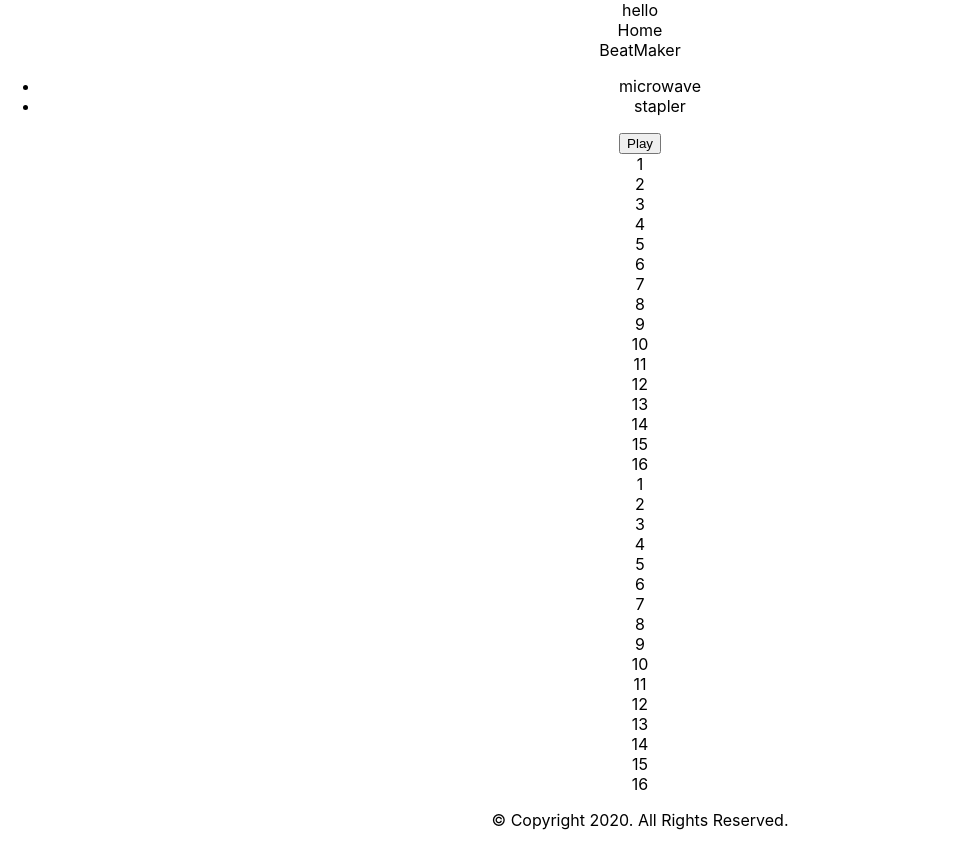
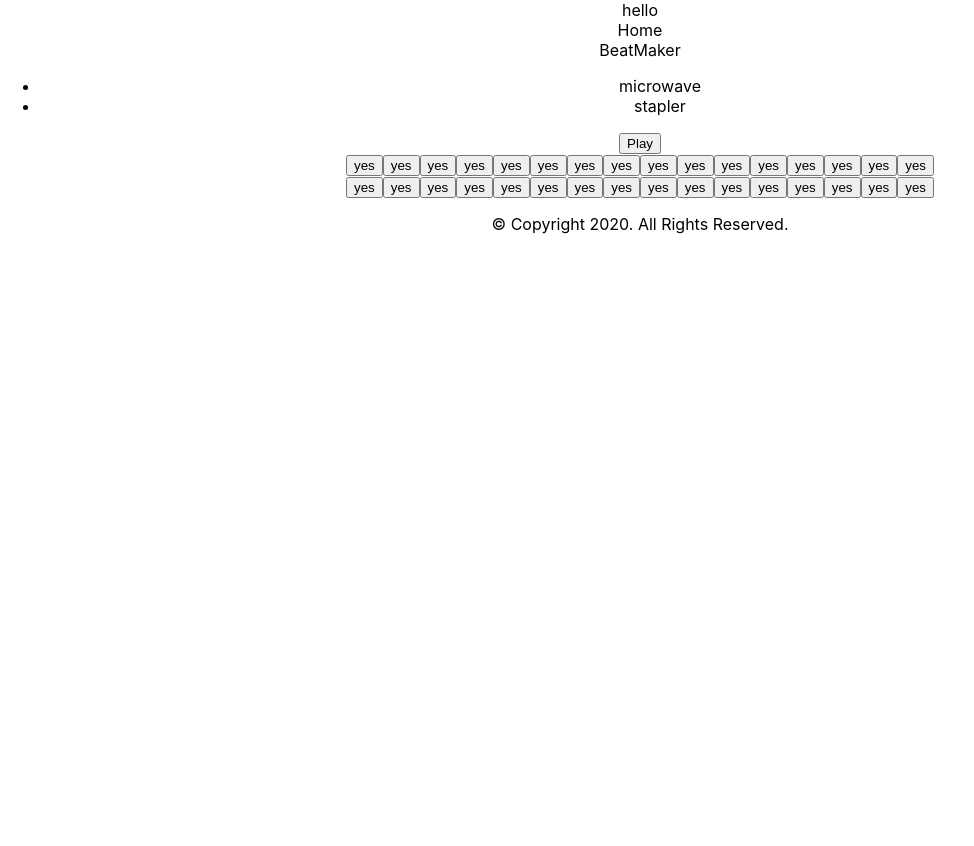
Before and after one commit to cjstarke/desk-jockey, a React (Create React App) app in the folder client/: page / in a window 1280 px wide. Shown: the whole page, without its empty margins (0-974 px from the left). After the commit the page ends 800 px from the top, so only its background shows below. Built offline with nearby package versions, Linux system fonts and the light colour scheme.

Commit message:
added tracknode component

```diff
--- a/client/src/components/BeatMaker.js
+++ b/client/src/components/BeatMaker.js
@@ -75,8 +75,10 @@ class BeatMaker extends React.Component {
         <audio ref={ref => this.player = ref} />
         <audio ref={ref => this.player2 = ref} />
         <audio ref={ref => this.player3 = ref} />
-        <TrackRow />
-        <TrackRow />
+        <TrackRow
+          track= "microwave"/>
+        <TrackRow
+          track = "stapler"/>
       </>
 
     )
--- /dev/null
+++ b/client/src/components/TrackNode.jsx
@@ -0,0 +1,18 @@
+import React from 'react'
+import { tracks } from '../services/constants'
+
+class TrackNode extends React.Component {
+  constructor(props) {
+    super(props)
+    this.state = {
+      nodeOn: true
+    }
+  }
+
+
+  render() {
+    return this.state.nodeOn ? <button>yes</button> : <button>no</button>
+  }
+}
+
+export default TrackNode
--- a/client/src/components/TrackRow.jsx
+++ b/client/src/components/TrackRow.jsx
@@ -1,5 +1,6 @@
 import React from 'react'
 import { tracks } from '../services/constants'
+import TrackNode from './TrackNode';
 
 class TrackRow extends React.Component {
   constructor(props) {
@@ -11,7 +12,10 @@ class TrackRow extends React.Component {
   render() {
     const row = Array.from(Array(16)).map((item, index) => {
       return (
-        <div>{index + 1}</div>
+        <TrackNode
+          track={this.props.track}
+          place={index+1}
+        />
     )
     })
     return (
```
